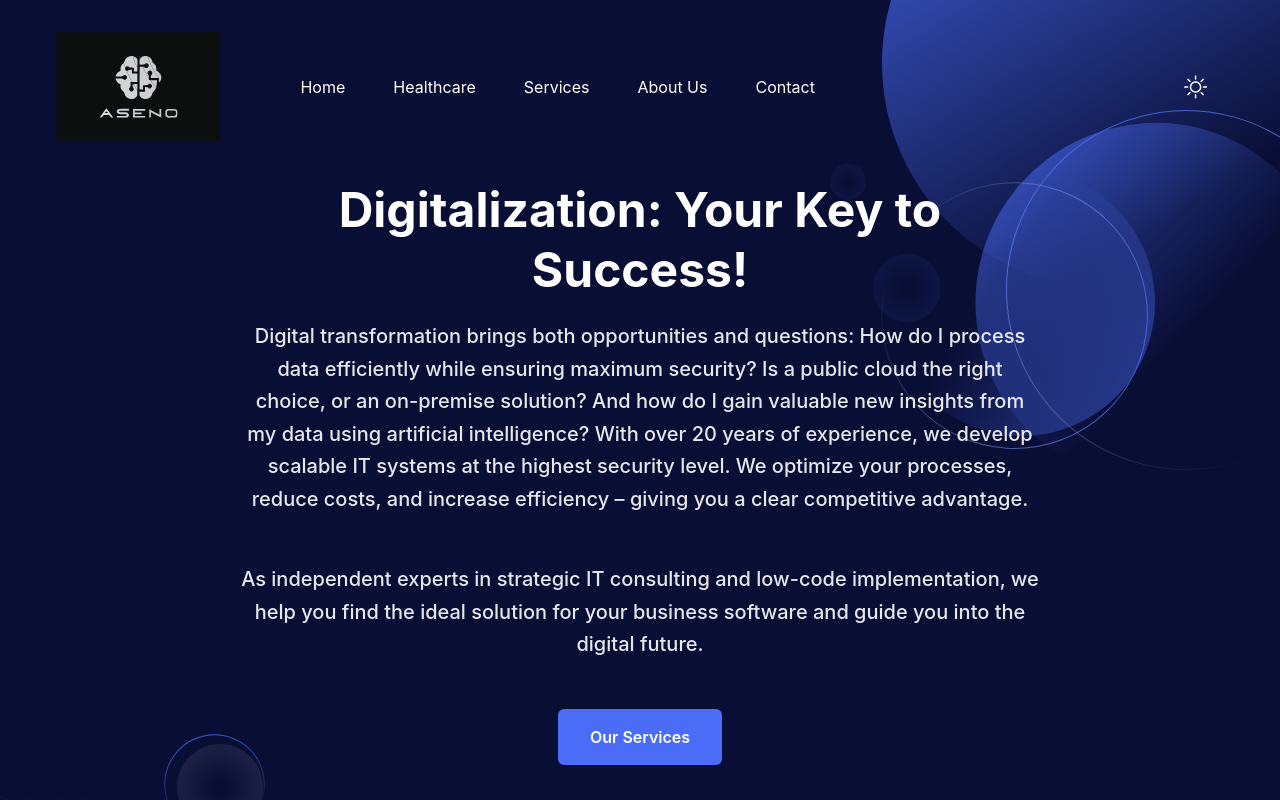
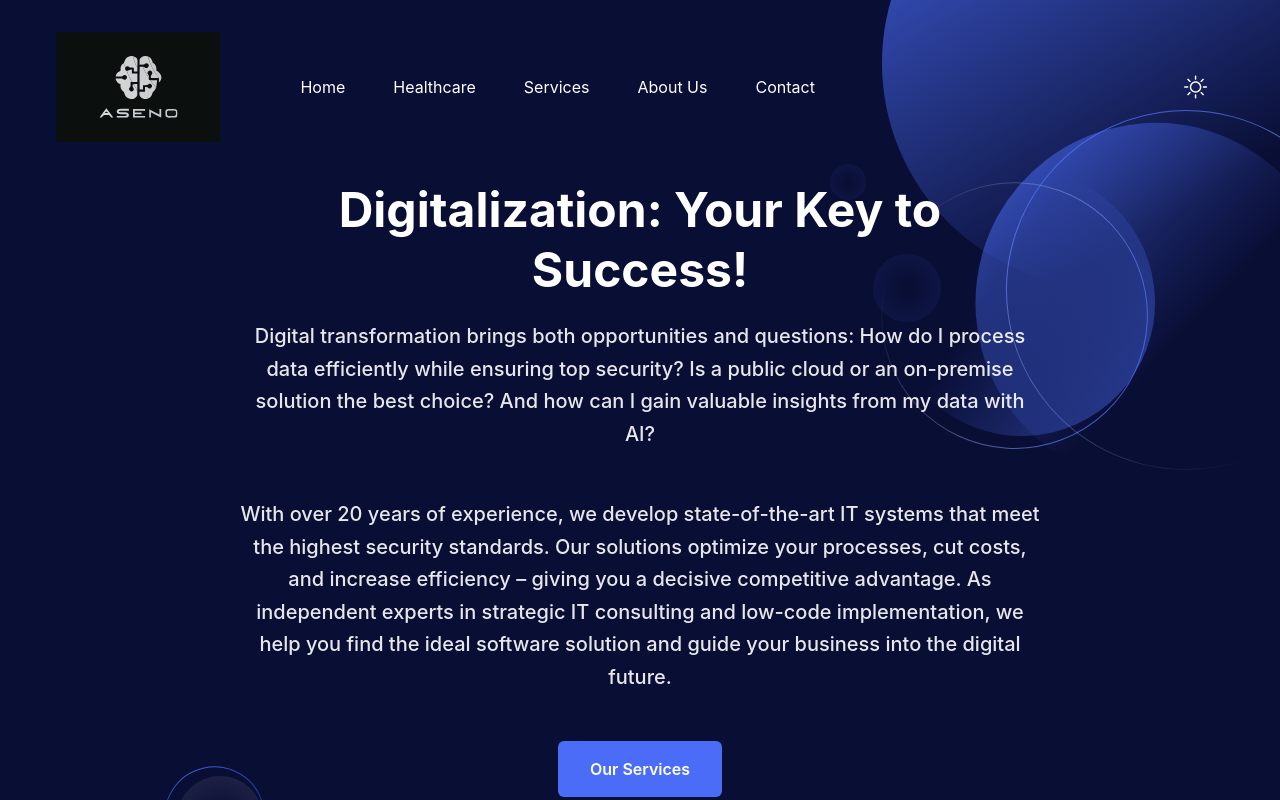
Before and after one commit to aseno-gmbh/aseno-gmbh.github.io, a Next.js app: page / in a window 1280 px wide. Shown: the top 800 px of the page. Built offline with nearby package versions, Linux system fonts and the light colour scheme.

Commit message:
welcome text optimisation

```diff
--- a/components/Hero/index.jsx
+++ b/components/Hero/index.jsx
@@ -18,12 +18,10 @@ const Hero = () => {
                 Digitalization: Your Key to Success!
                 </h1>
                 <p className="mb-12 text-base font-medium !leading-relaxed text-body-color dark:text-white dark:opacity-90 sm:text-lg md:text-xl">
-                Digital transformation brings both opportunities and questions: How do I process data efficiently while ensuring maximum security? Is a public cloud the right choice, or an on-premise solution? And how do I gain valuable new insights from my data using artificial intelligence?
-
-With over 20 years of experience, we develop scalable IT systems at the highest security level. We optimize your processes, reduce costs, and increase efficiency – giving you a clear competitive advantage.
+                Digital transformation brings both opportunities and questions: How do I process data efficiently while ensuring top security? Is a public cloud or an on-premise solution the best choice? And how can I gain valuable insights from my data with AI?
                 </p>
                 <p className="mb-12 text-base font-medium !leading-relaxed text-body-color dark:text-white dark:opacity-90 sm:text-lg md:text-xl">
-                As independent experts in strategic IT consulting and low-code implementation, we help you find the ideal solution for your business software and guide you into the digital future.
+                With over 20 years of experience, we develop state-of-the-art IT systems that meet the highest security standards. Our solutions optimize your processes, cut costs, and increase efficiency – giving you a decisive competitive advantage. As independent experts in strategic IT consulting and low-code implementation, we help you find the ideal software solution and guide your business into the digital future.
                 </p>
                 <div className="flex flex-col items-center justify-center space-y-4 sm:flex-row sm:space-x-4 sm:space-y-0">
                   <Link
```
